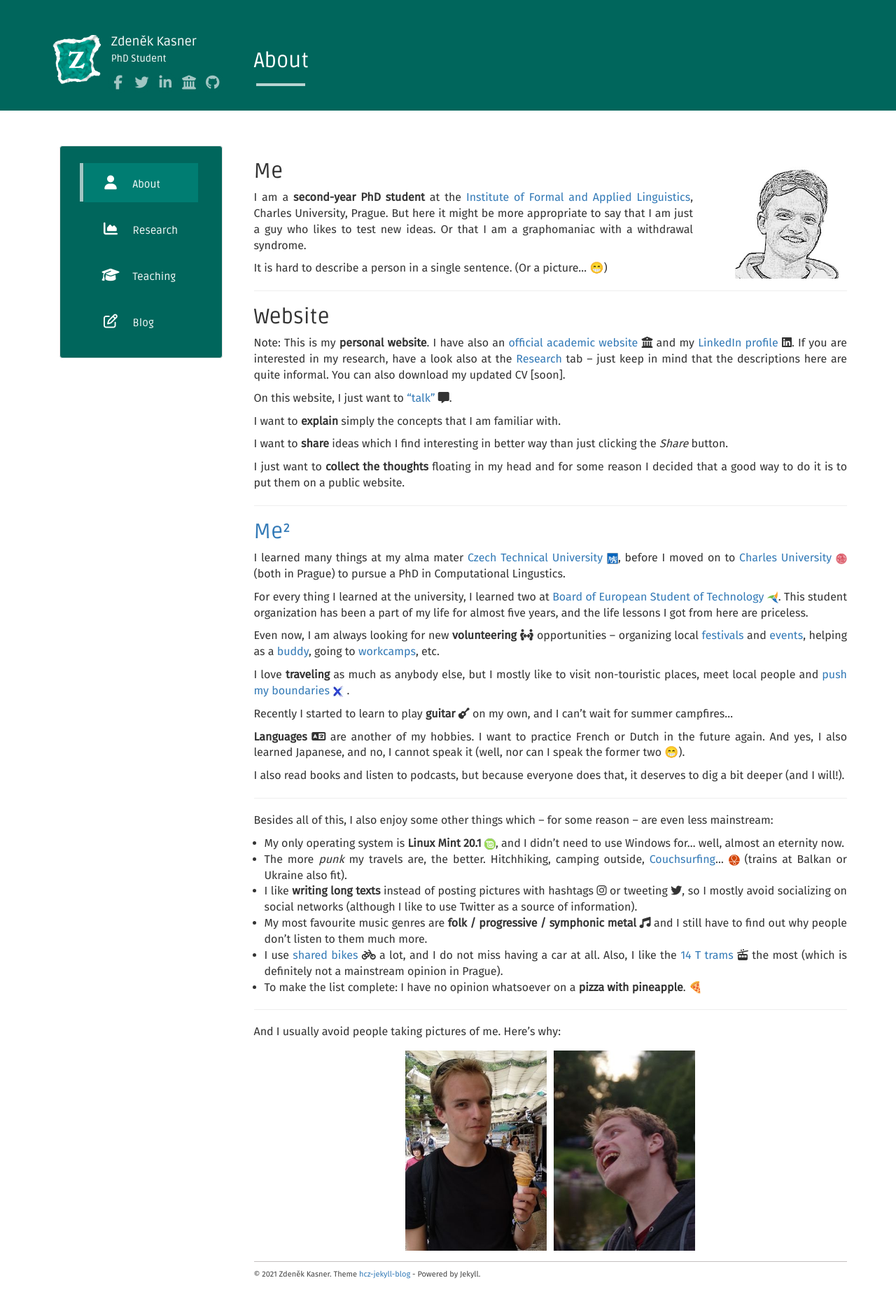
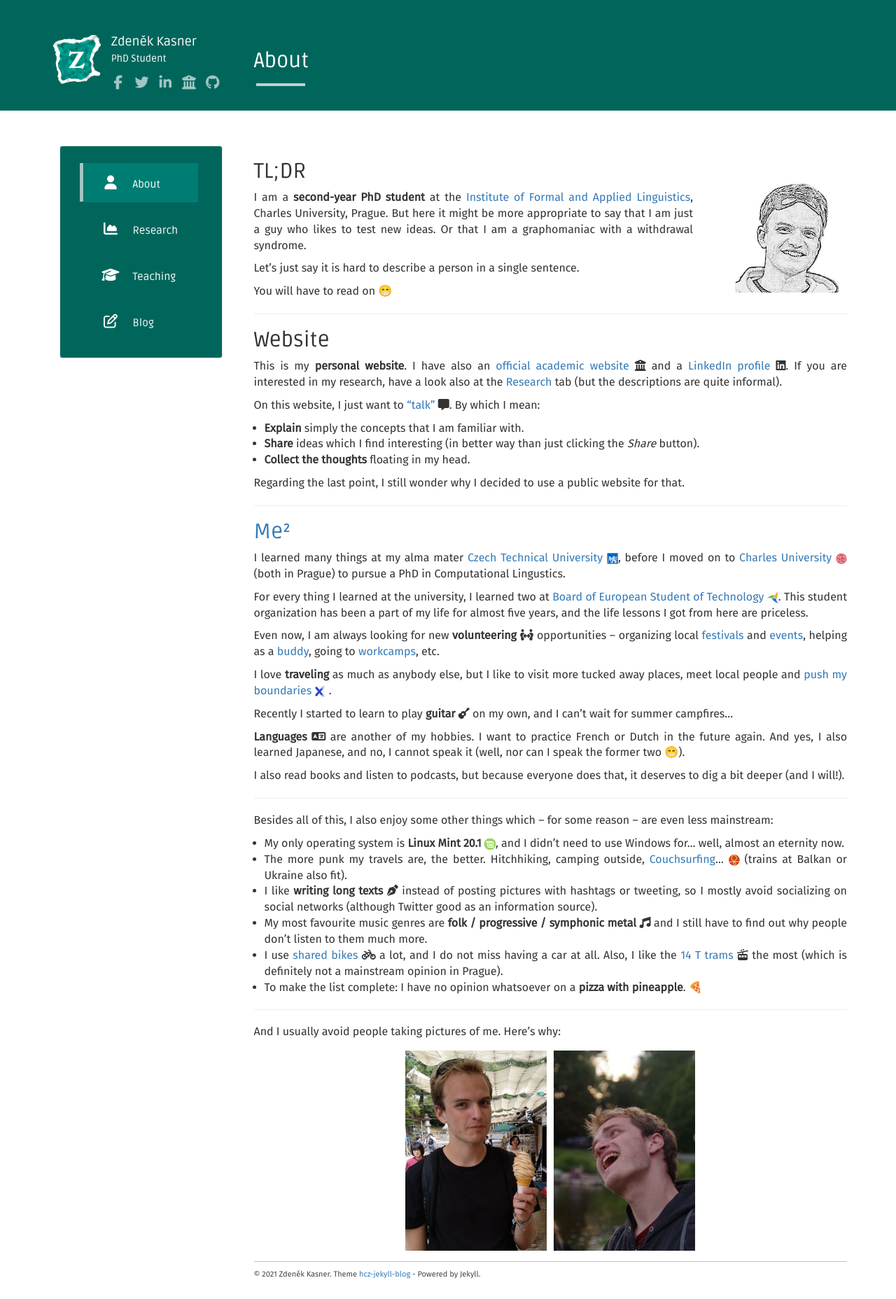
Before and after one commit to kasnerz/kasnerz.github.io, a Jekyll site: the page built from about.md, in a window 1280 px wide. Shown: the whole page at 70% size. Built offline with Jekyll 4.4.1, drawn with Linux system fonts in a browser that asks for light colours; nearby versions of some CDN libraries.

Commit message:
Update about and research

```diff
--- a/about.md
+++ b/about.md
@@ -5,22 +5,23 @@ permalink: /
 ---
 <img id="about-img" align="right" src="assets/me_3.jpg" alt="me_3">
 
-## Me
-I am a **second-year PhD student** at the [Institute of Formal and Applied Linguistics](ufal.mff.cuni.cz/), Charles University, Prague. But here it might be more appropriate to say that I am just a guy who likes to test new ideas. Or that I am a graphomaniac with a withdrawal syndrome.
+## TL;DR
+I am a **second-year PhD student** at the [Institute of Formal and Applied Linguistics](https://ufal.mff.cuni.cz/), Charles University, Prague. But here it might be more appropriate to say that I am just a guy who likes to test new ideas. Or that I am a graphomaniac with a withdrawal syndrome.
 
-It is hard to describe a person in a single sentence. (Or a picture... 😁)
+Let's just say it is hard to describe a person in a single sentence.
+
+You will have to read on 😁
 
 ---
 ## Website
-Note: This is my **personal website**. I have also an [official academic website](https://ufal.mff.cuni.cz/zdenek-kasner) <i class="fa fa-university"></i> and my [LinkedIn profile](https://www.linkedin.com/in/zdenek-kasner/) <i class="fab fa-linkedin"></i>. If you are interested in my research, have a look also at the [Research](research) tab  – just keep in mind that the descriptions here are quite informal. You can also download my updated CV [soon].
+This is my **personal website**. I have also an [official academic website](https://ufal.mff.cuni.cz/zdenek-kasner) <i class="fa fa-university"></i> and a [LinkedIn profile](https://www.linkedin.com/in/zdenek-kasner/) <i class="fab fa-linkedin"></i>. If you are interested in my research, have a look also at the [Research](research) tab (but the descriptions are quite informal).
 
-On this website, I just want to ["talk"](blog) <i class="fa fa-comment-alt"></i>.
+On this website, I just want to ["talk"](blog) <i class="fa fa-comment-alt"></i>. By which I mean:
+- **Explain** simply the concepts that I am familiar with.
+- **Share** ideas which I find interesting (in better way than just clicking the *Share* button).
+- **Collect the thoughts** floating in my head.
 
-I want to **explain** simply the concepts that I am familiar with.
-
-I want to **share** ideas which I find interesting in better way than just clicking the *Share* button.
-
-I just want to **collect the thoughts** floating in my head and for some reason I decided that a good way to do it is to put them on a public website.
+Regarding the last point, I still wonder why I decided to use a public website for that.
 
 
 
@@ -28,7 +29,7 @@ I just want to **collect the thoughts** floating in my head and for some reason
 <!-- But mainly there is this crazy idea that writing my thoughts on a public website will help to clear them up. -->
 
 ---
-## [Me²](https://www.youtube.com/watch?v=7yiOjcLEAGg)
+## [Me²](https://www.dailymotion.com/video/x3b1ozq)
 I learned many things at my alma mater [Czech Technical University](https://cvut.cz/) <img src="assets/cvut.png" style="display: inline">, before I moved on to [Charles University](https://cuni.cz/) <img src="assets/cuni.png" style="display: inline"> (both in Prague) to pursue a PhD in Computational Lingustics.
 
 
@@ -36,7 +37,7 @@ For every thing I learned at the university, I learned two at [Board of European
 
 Even now, I am always looking for new **volunteering** <i class="fa fa-people-arrows"></i> opportunities – organizing local [festivals](https://www.prahazijehudbou.cz) and [events](https://milionchvilek.cz), helping as a [buddy](https://esncuprague.cz), going to [workcamps](https//tamjdem.cz), etc.
 
-I love **traveling** as much as anybody else, but I mostly like to visit non-touristic places, meet local people and  [push my boundaries](https://x-challenge.cz/) <img src="assets/x.jpg" style="display: inline"> .
+I love **traveling** as much as anybody else, but I like to visit more tucked away places, meet local people and  [push my boundaries](https://x-challenge.cz/) <img src="assets/x.jpg" style="display: inline"> .
 
 
 Recently I started to learn to play **guitar** <i class="fa fa-guitar"></i> on my own, and I can't wait for summer campfires...
@@ -50,8 +51,8 @@ I also read books and listen to podcasts, but because everyone does that, it des
 Besides all of this, I also enjoy some other things which – for some reason – are even less mainstream:
 
 - My only operating system is **Linux Mint 20.1** <img src="assets/mint.png" style="display: inline">, and I didn't need to use Windows for... well, almost an eternity now.
-- The more *punk* my travels are, the better. Hitchhiking, camping outside, [Couchsurfing](https://www.couchsurfing.com)...  <img src="assets/cs.png" style="display: inline"> (trains at Balkan or Ukraine also fit).
-- I like **writing long texts** instead of posting pictures with hashtags <i class="fab fa-instagram"></i> or tweeting <i class="fab fa-twitter"></i>, so I mostly avoid socializing on social networks (although I like to use Twitter as a source of information).
+- The more punk my travels are, the better. Hitchhiking, camping outside, [Couchsurfing](https://www.couchsurfing.com)...  <img src="assets/cs.png" style="display: inline"> (trains at Balkan or Ukraine also fit).
+- I like **writing long texts** <i class="fas fa-pen-nib"></i> instead of posting pictures with hashtags  or tweeting, so I mostly avoid socializing on social networks (although Twitter good as an information source).
 - My most favourite music genres are **folk / progressive / symphonic metal** <i class="fa fa-music"></i> and I still have to find out why people don't listen to them much more.
 - I use [shared bikes](https://www.nextbikeczech.com) <i class="fas fa-bicycle"></i> a lot, and I do not miss having a car at all. Also, I like the [14 T trams](https://en.wikipedia.org/wiki/%C5%A0koda_14_T) <i class="fas fa-tram"></i> the most (which is definitely not a mainstream opinion in Prague).
 - To make the list complete: I have no opinion whatsoever on a **pizza with pineapple**. 🍕
--- a/static/css/main.css
+++ b/static/css/main.css
@@ -265,6 +265,11 @@ body {
     background-color: #00a38d;
 }
 
+.btn-code {
+    color :#000000;
+    background-color: #ffd900;
+}
+
 .paper {
     margin-bottom: 10px;
 }
@@ -281,6 +286,10 @@ body {
     margin-right: auto;
     max-width: 80%;
 
+}
+
+.paper-buttons {
+    text-align: right;
 }
 
 .course-title {
@@ -323,5 +332,5 @@ display: table;
    border-radius: 0%;
    max-width:160px;
    max-height:160px;
-   margin: 30px 0px 0px 60px;
+   margin: 50px 0px 0px 60px;
 }
```
Also changed, not shown: research.html (+10 -9 lines).
